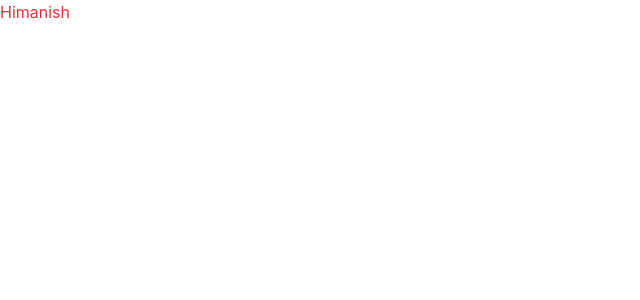
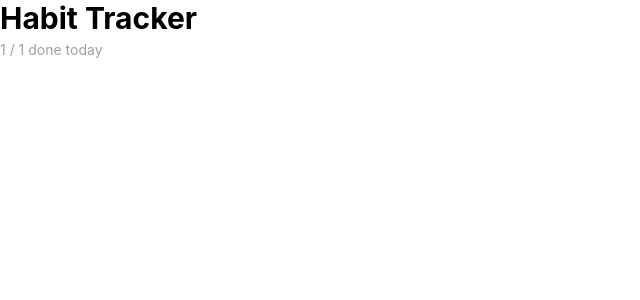
Before and after one commit to Hamm01/new-ui-integration, a React (Vite) app: page / in a window 1280 px wide. Shown: the top 300 px of the page, without its empty margins (0-640 px from the left). Built offline with nearby package versions, Linux system fonts and the light colour scheme.

Commit message:
Added the header function

```diff
--- a/src/App.tsx
+++ b/src/App.tsx
@@ -1,3 +1,17 @@
 export default function App() {
-  return <h1 className="text-red-500">Himanish</h1>
+  return <div>
+    <Header></ Header>
+  </div>
 }
+
+
+function Header() {
+
+  return <header className="flex items-center justify-between">
+    <div className="flex flex-col gap-1">
+      <h1 className="text-3xl font-bold">Habit Tracker</h1>
+      <span className="text-zinc-400 text-sm" >1 / 1 done today</span>
+    </div>
+    <div></div>
+  </header>
+}
```
